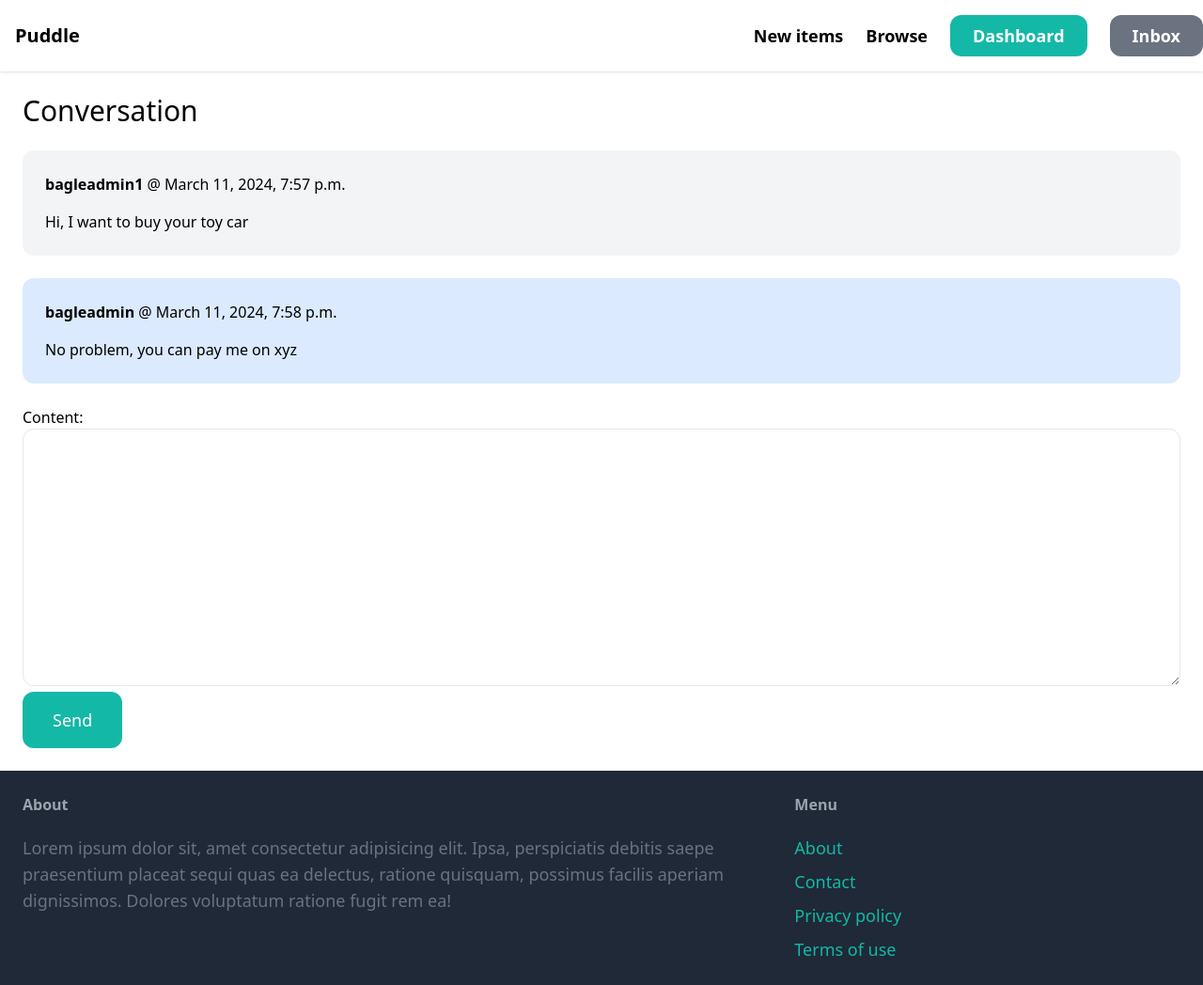
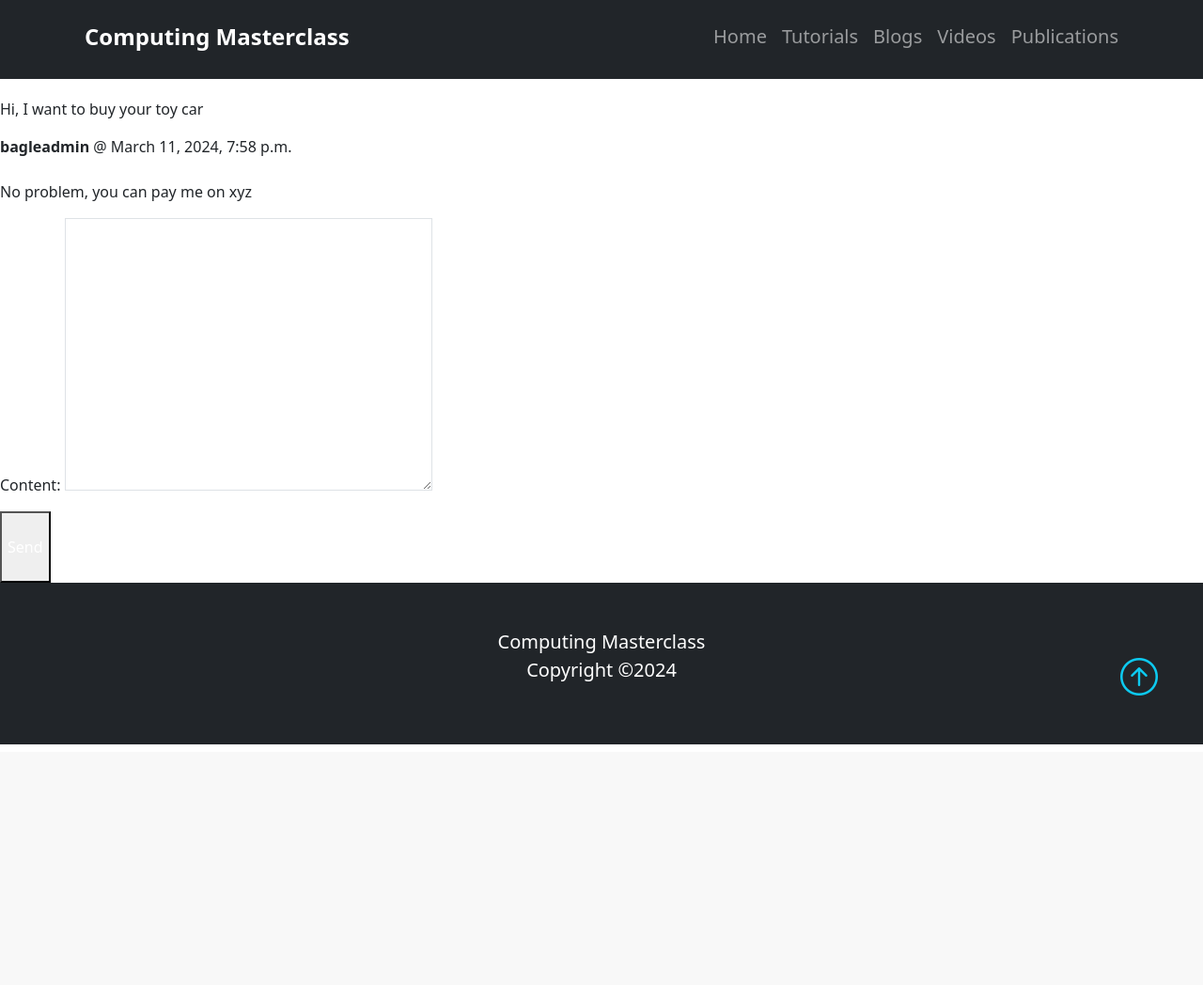
Before and after one commit to haseebzeeshan2010/puddleDjango, a Django app: page /inbox/8/ in a window 1280 px wide. Shown: the whole page at 94% size. After the commit the page ends 792 px from the top, so only its background shows below. Run offline with Django 5.2, Linux system fonts and the light colour scheme; a user stored in the database is signed in; data comes from the database, SQL or seed files in the repository; parts of the project's set-up code (start-up, migrations or seed data) failed here and were passed over; some libraries are stand-ins or nearby versions.

Commit message:
Add new navbar and footer

```diff
--- a/puddle/core/templates/core/base.html
+++ b/puddle/core/templates/core/base.html
@@ -2,104 +2,229 @@
 
 <html>
     <head>
-        <meta charset="utf-8">
+
+    <meta charset="UTF-8">
+
+    <meta http-equiv="X-UA-Compatible" content="IE=edge">
+
     <meta name="viewport" content="width=device-width, initial-scale=1.0">
 
-        <script src="https://cdn.tailwindcss.com"></script>
+    <!--Bootstrap-->
 
-        <title>{% block title %}{% endblock %} | Puddle</title>
+    <link href="https://cdn.jsdelivr.net/npm/bootstrap@5.3.2/dist/css/bootstrap.min.css" rel="stylesheet" integrity="sha384-T3c6CoIi6uLrA9TneNEoa7RxnatzjcDSCmG1MXxSR1GAsXEV/Dwwykc2MPK8M2HN" crossorigin="anonymous">
+
+    <!-- Option 1: Include in HTML -->
+
+    <link rel="stylesheet" href="https://cdn.jsdelivr.net/npm/bootstrap-icons@1.3.0/font/bootstrap-icons.css">
+
+    <link rel="stylesheet" href="style.css">
+
+    <title>Computing Masterclass</title>
+
 </head>
+<body>
 
-    <body>
-        <!-- <nav class="py-6 px-6 flex justify-between items-center border-b border-gray-200 ">
-            <a href="/" class="text-xl font-semibold">Puddle</a>
+    <!--Nav with hamburger-->
 
-            <div class="space-x-6">
-                <a href="#" class="text-lg font-semibold hover:text-gray-500">New item</a>
-                <a href="#" class="text-lg font-semibold hover:text-gray-500">Browse</a>
+    <nav class="navbar navbar-expand-lg bg-dark navbar-dark py-3 fixed-top ">
 
-                <a href="{% url 'core:signup' %}" class="px-6 py-3 text-lg font-semibold bg-teal-500 text-white rounded-xl hover:bg-teal-700">Sign up</a>
-                <a href="#" class="px-6 py-3 text-lg font-semibold bg-teal-500 text-white rounded-xl hover:bg-teal-700">Log in</a>
-            </div>
-        </nav> -->
+        <div class="container">
 
-        <!-- THE PERFECT NAVBAR -->
-        <nav class="bg-gray-100 font-sans w-full m-0">
-            <div class="bg-white shadow">
-            <div class="container mx-auto">
-                <div class="flex items-center justify-between py-4 ">
-                    <div>
-                        <a href="/" class="text-xl font-semibold px-4">Puddle</a>
-                    </div>
+            <!--Brand name-->
+
+            <a href="index.html" class="navbar-brand px-2 fw-bold fs-4">Computing Masterclass</a>
 
 
 
-                    <div class="hidden sm:flex sm:items-center sm:space-x-6 ">
-                        <a href="{% url 'item:new' %}" class="text-lg font-semibold hover:text-gray-500">New items</a>
-                        <a href="{% url 'item:items' %}" class="text-lg font-semibold hover:text-gray-500">Browse</a>
+            <!--Hamburger-->
 
-                        {% if request.user.is_authenticated %}
-                        <a href="{% url 'dashboard:index' %}" class="px-6 py-2 text-lg font-semibold bg-teal-500 text-white rounded-xl hover:bg-teal-700">Dashboard</a>
-                        <a href="{% url 'conversation:inbox' %}" class="px-6 py-2 text-lg font-semibold bg-gray-500 text-white rounded-xl hover:bg-teal-500">Inbox</a>
-                        {% else %}
-                        <a href="{% url 'core:login' %}" class="px-6 py-2 text-lg font-semibold bg-gray-500 text-white rounded-xl hover:bg-teal-500">Log in</a>
-                        <a href="{% url 'core:signup' %}" class="px-6 py-2 text-lg font-semibold bg-teal-500 text-white rounded-xl hover:bg-teal-700">Sign up</a>
-                        {% endif %}
+            <button
+
+                class="navbar-toggler text-white bg-dark fw-bold"
+
+                type="button"
+
+                data-bs-toggle="collapse"
+
+                data-bs-target="#navmenu">
+
+                <span class="navbar-toggler-icon "></span>
+
+            </button>
+
+            <!--Nav-->
+
+            <div class="collapse navbar-collapse" id="navmenu">
+
+                <ul class="navbar-nav ms-auto fs-4">
+
+                    <li class="nav-item ">
+
+                        <a href="index.html" class="nav-link">Home</a>
+
+                    </li>
+
+                    <li class="nav-item ">
+
+                        <a href="tutorials.html" class="nav-link">Tutorials</a>
+
+                    </li>
+
+                    <li class="nav-item">
+
+                        <a href="index.html#blogs" class="nav-link">Blogs</a>
+
+                    </li>
+
+                    <li class="nav-item">
+
+                        <a href="index.html#videos" class="nav-link">Videos</a>
+
+                    </li>
+
+                    <li class="nav-item">
+
+                        <a href="index.html#publications" class="nav-link">Publications</a>
+
+                    </li>
+
+                </ul>
+
             </div>
 
-                    <div class="sm:hidden cursor-pointer">
-                        <svg class="w-5 h-5 mr-5" aria-hidden="true" xmlns="http://www.w3.org/2000/svg" fill="none" viewBox="0 0 17 14">
-                            <path stroke="currentColor" stroke-linecap="round" stroke-linejoin="round" stroke-width="2" d="M1 1h15M1 7h15M1 13h15"/>
-                        </svg>
-                    </div>
         </div>
 
-                    <div class="block sm:hidden bg-white border-t-2 py-2 px-2">
-                        <div class="flex flex-col">
-                        <a href="{% url 'item:new' %}" class="text-gray-800 text-sm font-semibold hover:text-teal-700 mb-3 mt-2">New items</a>
-                        <a href="{% url 'item:items' %}" class="text-gray-800 text-sm font-semibold hover:text-teal-700 mb-3">Browse</a>
-                        <div class="flex justify-between items-center border-t-2 pt-2">
-                            {% if request.user.is_authenticated %}
-                            <a href="{% url 'dashboard:index' %}" class="my-2 px-3 py-2 text-lg font-semibold bg-teal-500 text-white rounded-xl hover:bg-teal-700">Dashboard</a>
-                            <a href="{% url 'core:signup' %}" class="my-2 px-3 py-2 text-lg font-semibold bg-gray-500 text-white rounded-xl hover:bg-teal-500">Inbox</a>
-                            {% else %}
-                            <a href="{% url 'core:login' %}" class="my-2 px-3 py-2 text-lg font-semibold bg-gray-500 text-white rounded-xl hover:bg-teal-500">Log in</a>
-                            <a href="{% url 'core:signup' %}" class="my-2 px-3 py-2 text-lg font-semibold bg-teal-500 text-white rounded-xl hover:bg-teal-700">Sign up</a>
-                            {% endif %}
+        </nav>
+
+    <!DOCTYPE html>
+
+<html>
+    <head>
+
+    <meta charset="UTF-8">
+
+    <meta http-equiv="X-UA-Compatible" content="IE=edge">
+
+    <meta name="viewport" content="width=device-width, initial-scale=1.0">
+
+    <!--Bootstrap-->
+
+    <link href="https://cdn.jsdelivr.net/npm/bootstrap@5.3.2/dist/css/bootstrap.min.css" rel="stylesheet" integrity="sha384-T3c6CoIi6uLrA9TneNEoa7RxnatzjcDSCmG1MXxSR1GAsXEV/Dwwykc2MPK8M2HN" crossorigin="anonymous">
+
+    <!-- Option 1: Include in HTML -->
+
+    <link rel="stylesheet" href="https://cdn.jsdelivr.net/npm/bootstrap-icons@1.3.0/font/bootstrap-icons.css">
+
+    <link rel="stylesheet" href="style.css">
+
+    <title>Computing Masterclass</title>
+
+</head>
+<body>
+
+    <!--Nav with hamburger-->
+
+    <nav class="navbar navbar-expand-lg bg-dark navbar-dark py-3 fixed-top ">
+
+        <div class="container">
+
+            <!--Brand name-->
+
+            <a href="index.html" class="navbar-brand px-2 fw-bold fs-4">Computing Masterclass</a>
+
+
+
+            <!--Hamburger-->
+
+            <button
+
+                class="navbar-toggler text-white bg-dark fw-bold"
+
+                type="button"
+
+                data-bs-toggle="collapse"
+
+                data-bs-target="#navmenu">
+
+                <span class="navbar-toggler-icon "></span>
+
+            </button>
+
+            <!--Nav-->
+
+            <div class="collapse navbar-collapse" id="navmenu">
+
+                <ul class="navbar-nav ms-auto fs-5">
+
+                    <li class="nav-item ">
+
+                        <a href="index.html" class="nav-link">Home</a>
+
+                    </li>
+
+                    <li class="nav-item ">
+
+                        <a href="tutorials.html" class="nav-link">Tutorials</a>
+
+                    </li>
+
+                    <li class="nav-item">
+
+                        <a href="index.html#blogs" class="nav-link">Blogs</a>
+
+                    </li>
+
+                    <li class="nav-item">
+
+                        <a href="index.html#videos" class="nav-link">Videos</a>
+
+                    </li>
+
+                    <li class="nav-item">
+
+                        <a href="index.html#publications" class="nav-link">Publications</a>
+
+                    </li>
+
+                </ul>
+
             </div>
+
         </div>
-                    </div>
-                </div>
-            </div>
+
         </nav>
-        <!-- PERFECT NAVBAR END -->
 
     <div class="px-6 py-6">
         {% block content %}
         {% endblock %}
     </div>
 
-        <footer class="py-6 px-6 flex justify-between bg-gray-800">
-            <div class="w-2/3 pr-10">
-                <h3 class="mb-5 font-semibold text-gray-400">About</h3>
+    <!--Footer-->
 
-                <p class="text-lg text-gray-500">Lorem ipsum dolor sit, amet consectetur adipisicing elit. Ipsa, perspiciatis debitis saepe praesentium placeat sequi quas ea delectus, ratione quisquam, possimus facilis aperiam dignissimos. Dolores voluptatum ratione fugit rem ea!</p>
-            </div>
+    <footer class="p-5 bg-dark text-white text-center position-relative ">
 
-            <div class="w-1/3">
-                <h3 class="mb-5 font-semibold text-gray-400">Menu</h3>
+        <div class="container">
 
-                <ul class="space-y-2">
-                    <li><a href="#" class="text-lg text-teal-500 hover:text-teal-700">About</a></li>
-                    <li><a href="{% url 'core:contact' %}" class="text-lg text-teal-500 hover:text-teal-700">Contact</a></li>
-                    <li><a href="#" class="text-lg text-teal-500 hover:text-teal-700">Privacy policy</a></li>
-                    <li><a href="#" class="text-lg text-teal-500 hover:text-teal-700">Terms of use</a></li>
+            <p class="lead">
 
+                Computing Masterclass<br>
 
+                Copyright &copy;2024
 
-                </ul>
+            </p>
+
+            <a href="" class="position-absolute bottom-0 end-0 p-5">
+
+                <i class="bi bi-arrow-up-circle h1 text-info"></i>
+
+            </a>
+
         </div>
 
     </footer>
+
+    <script src="https://cdn.jsdelivr.net/npm/bootstrap@5.3.2/dist/js/bootstrap.bundle.min.js" integrity="sha384-C6RzsynM9kWDrMNeT87bh95OGNyZPhcTNXj1NW7RuBCsyN/o0jlpcV8Qyq46cDfL" crossorigin="anonymous"></script>
+
     </body>
+
 </html>
```
Lines whose indentation alone changed are shown as unchanged.
